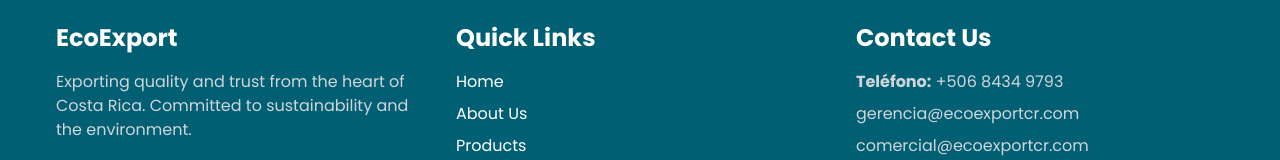
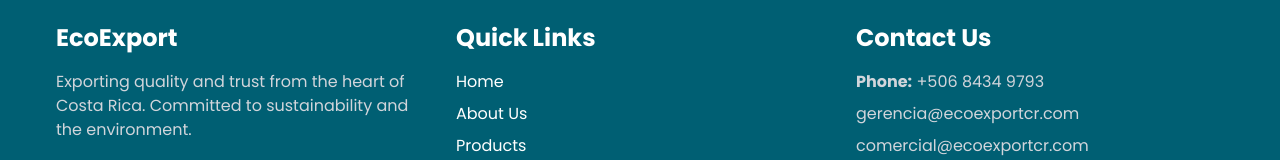
Before and after one commit to jaras97/ecoExport, a Next.js app: page /en in a window 1280 px wide. Shown: the part 2536-2696 px from the top of the page. Built offline with nearby package versions, Linux system fonts and the light colour scheme.

Commit message:
Correcciones generales

```diff
--- a/app/[lang]/dictionaries.ts
+++ b/app/[lang]/dictionaries.ts
@@ -83,5 +83,7 @@
   es: () => import('./dictionaries/es.json').then((module) => module.default),
 }
 
-export const getDictionary = async (locale: 'en' | 'es') =>
-  dictionaries[locale]()
+export const getDictionary = async (locale: 'en' | 'es') => {
+  const safeLocale = ['en', 'es'].includes(locale) ? locale : 'en';
+  return dictionaries[safeLocale]();
+};
--- a/app/[lang]/dictionaries/en.json
+++ b/app/[lang]/dictionaries/en.json
@@ -74,7 +74,7 @@
   },
   "contact": {
     "title": "Contact Us",
-    "phone": "Phone: +506 1234 5678",
+    "phone": "Phone:",
     "email": "Email: info@ecoexport.com"
   },
   "rights": "All rights reserved"
--- a/app/[lang]/dictionaries/es.json
+++ b/app/[lang]/dictionaries/es.json
@@ -74,7 +74,7 @@
   },
   "contact": {
     "title": "Contáctanos",
-    "phone": "Teléfono: +506 1234 5678",
+    "phone": "Teléfono:",
     "email": "Correo: info@ecoexport.com"
   },
   "rights": "Todos los derechos reservados"
--- a/app/components/Footer.tsx
+++ b/app/components/Footer.tsx
@@ -64,7 +64,7 @@
             <ul className='space-y-2'>
               <li>
                 <span className='block text-gray-300'>
-                  <strong>Teléfono:</strong> +506 8434 9793
+                  <strong>{dict.footer.contact.phone}</strong> +506 8434 9793
                 </span>
               </li>
               <li>
--- a/app/layout.tsx
+++ b/app/layout.tsx
@@ -13,7 +13,7 @@
     title: 'EcoExport - Exporting Quality and Trust',
     description:
       'Sustainable and reliable services exporting high-quality materials.',
-    url: 'https://ecoexportcr.com',
+    url: 'https://ecoexportcostarica.com',
     type: 'website',
     images: [
       {
--- a/next-sitemap.config.js
+++ b/next-sitemap.config.js
@@ -1,5 +1,5 @@
 module.exports = {
-    siteUrl: 'https://ecoexportcr.com',
+    siteUrl: 'https://ecoexportcostarica.com',
     generateRobotsTxt: true,
     changefreq: 'weekly',
     priority: 0.7,
```
